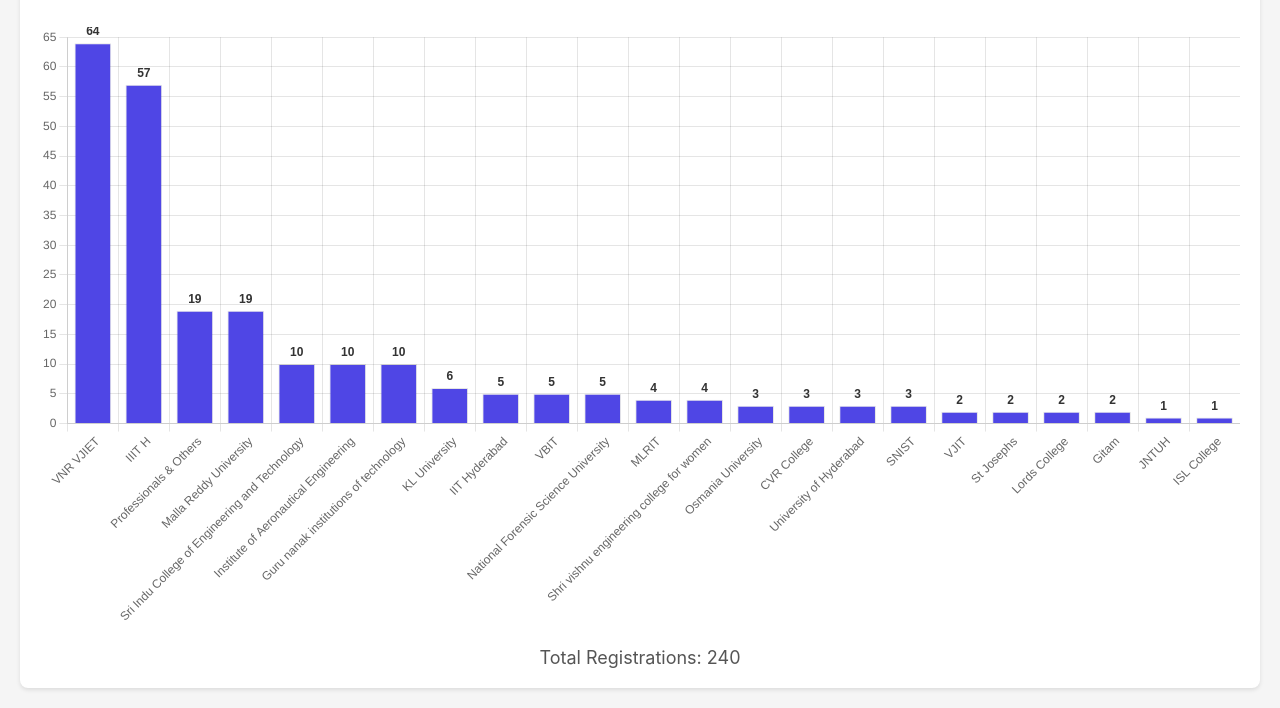
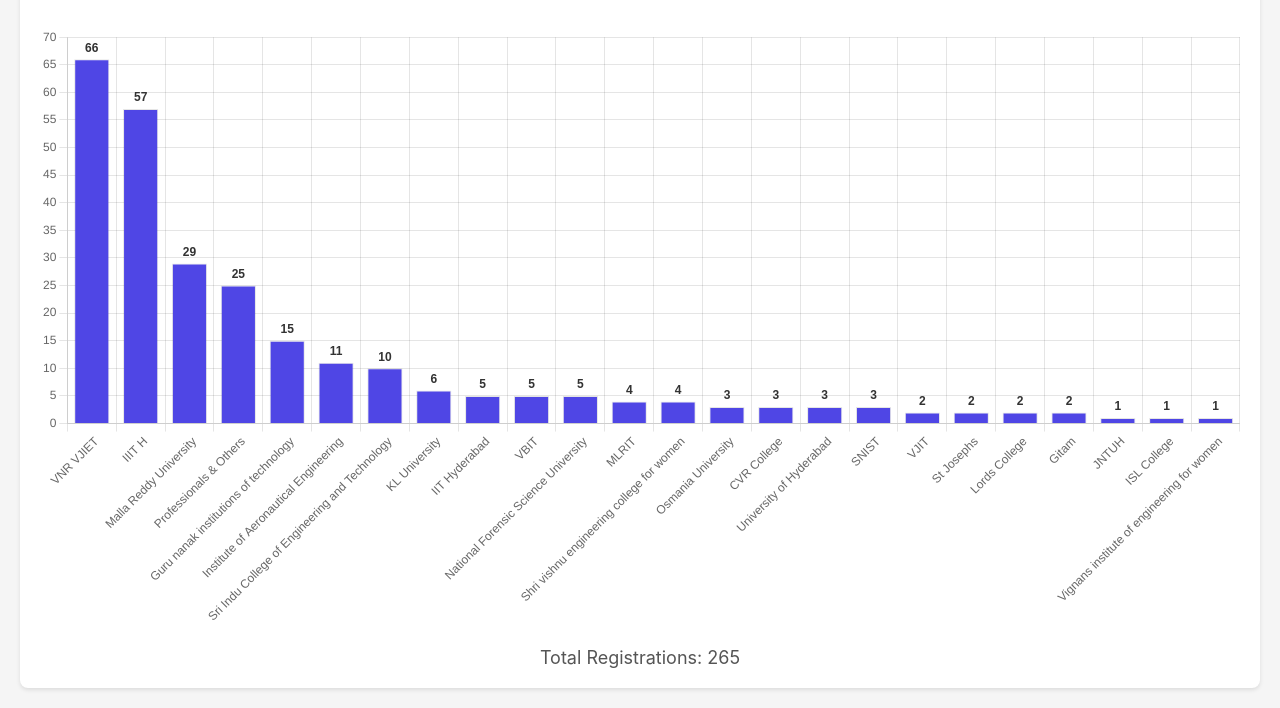
Before and after one commit to 0x1337club/registration_distribution, a plain HTML site: page index.html in a window 1280 px wide. Shown: the part 103-811 px from the top of the page. Drawn offline with nearby package versions, Linux system fonts and the light colour scheme.

Commit message:
31 jan update

```diff
--- a/index.html
+++ b/index.html
@@ -50,9 +50,9 @@
         // Initial data
         const colleges = [
             { label: 'IIT Hyderabad', frequency: 5 },
-            { label: 'VNR VJIET', frequency: 64 },
+            { label: 'VNR VJIET', frequency: 66 },
             { label: 'VBIT', frequency: 5 },
-            { label: 'Professionals & Others', frequency: 19 },
+            { label: 'Professionals & Others', frequency: 25 },
             { label: 'JNTUH', frequency: 1 },
             { label: 'MLRIT', frequency: 4 },
             { label: 'VJIT', frequency: 2 },
@@ -62,16 +62,17 @@
             { label: 'IIIT H', frequency: 57 },
             { label: 'St Josephs', frequency: 2 },
             { label: 'CVR College', frequency: 3 },
-            { label: 'Institute of Aeronautical Engineering', frequency: 10},
+            { label: 'Institute of Aeronautical Engineering', frequency: 11},
             { label: 'Shri vishnu engineering college for women', frequency: 4},
-            { label: 'Malla Reddy University', frequency: 19},
-            { label: 'Guru nanak institutions of technology', frequency: 10},
+            { label: 'Malla Reddy University', frequency: 29},
+            { label: 'Guru nanak institutions of technology', frequency: 15},
             { label: 'Lords College', frequency: 2},
             { label: 'ISL College', frequency: 1},
             { label: 'KL University', frequency: 6},
             { label: 'Gitam', frequency: 2},
             { label: 'University of Hyderabad', frequency: 3},
-            { label: 'SNIST', frequency: 3}
+            { label: 'SNIST', frequency: 3},
+            { label: 'Vignans institute of engineering for women', frequency: 1}
         ];
 
         // Sort the data by frequency in descending order
```
